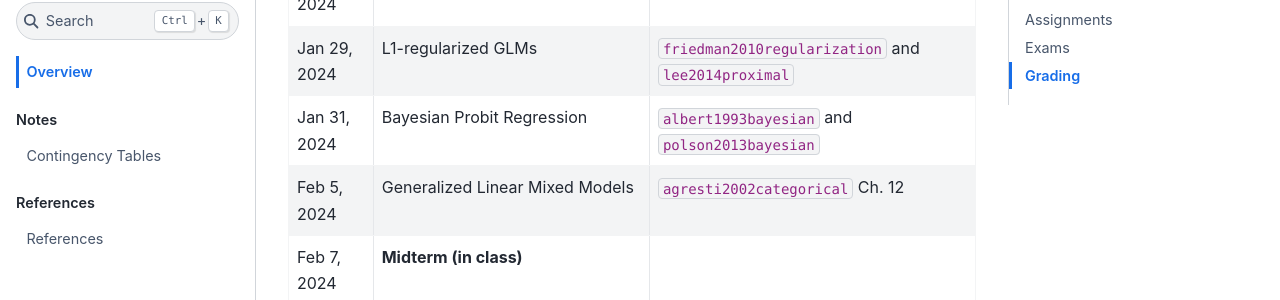
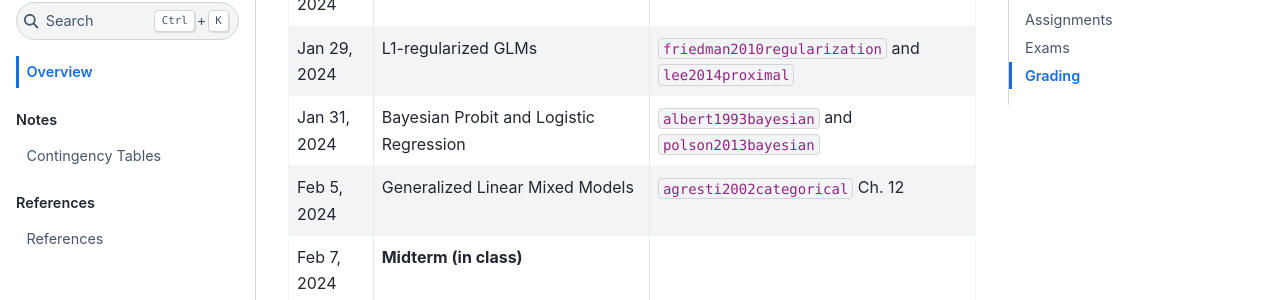
Before and after one commit to slinderman/stats305b, a Jupyter Book: the page built from index.md, in a window 1280 px wide and 900 px high, scrolled down 1575 px. Shown: the part 153-453 px from the top of the window. Built offline with Jupyter Book 1.0.4 settings and Sphinx 7.4.7 and the Sphinx Book theme 1.1.4, drawn with Linux system fonts in a browser that asks for light colours; pages that are not in the unit, such as notebooks, are missing from menus; cross-references to code outside the pages are shown as plain code.

```diff
--- a/index.md
+++ b/index.md
@@ -36,7 +36,7 @@
 | Jan 22, 2024 | Exponential Family GLMs                | {cite:p}`agresti2002categorical` Ch. 4-5 |
 | Jan 24, 2024 | Model Selection and Diagnostics        | {cite:p}`agresti2002categorical` Ch. 6 |
 | Jan 29, 2024 | L1-regularized GLMs                    | {cite:p}`friedman2010regularization` and {cite:p}`lee2014proximal`|
-| Jan 31, 2024 | Bayesian Probit Regression             | {cite:p}`albert1993bayesian` and {cite:p}`polson2013bayesian` |
+| Jan 31, 2024 | Bayesian Probit and Logistic Regression | {cite:p}`albert1993bayesian` and {cite:p}`polson2013bayesian` |
 | Feb  5, 2024 | Generalized Linear Mixed Models        | {cite:p}`agresti2002categorical` Ch. 12 |
 | Feb  7, 2024 | **Midterm (in class)**                 |         |
 | Feb 12, 2024 | Discrete Latent Variable Models        |         |
```
